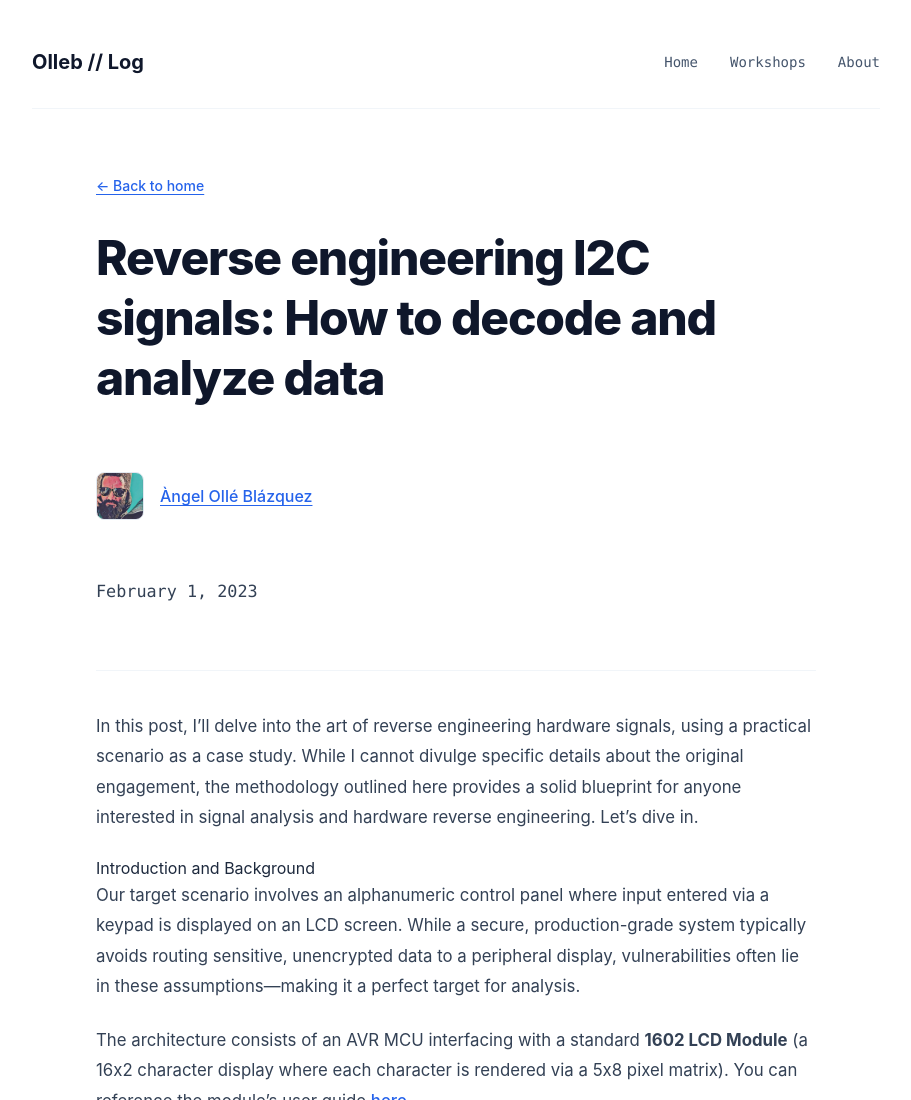
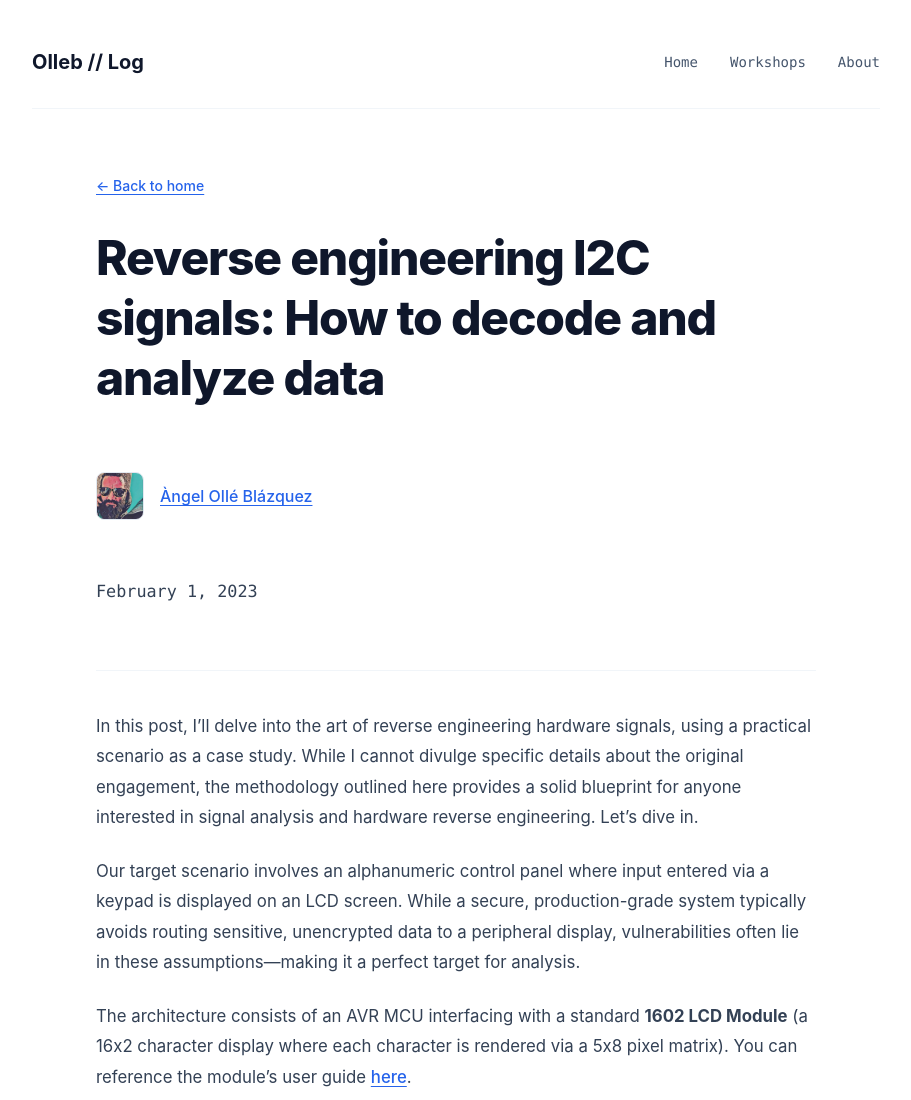
Before and after one commit to aolle/aolle.github.io, an Astro site: page /posts/i2c-signal-reversing in a window 1280 px wide. Shown: the top 1100 px of the page, without its empty margins (184-1095 px from the left). Built offline with nearby package versions, Linux system fonts and the light colour scheme; Astro itself is replaced by a stand-in of ours.

Commit message:
remove title

```diff
--- a/src/content/blog/I2C-signal-reversing.md
+++ b/src/content/blog/I2C-signal-reversing.md
@@ -5,8 +5,6 @@ date: 2023-02-01
 ---
 
 In this post, I'll delve into the art of reverse engineering hardware signals, using a practical scenario as a case study. While I cannot divulge specific details about the original engagement, the methodology outlined here provides a solid blueprint for anyone interested in signal analysis and hardware reverse engineering. Let's dive in.
-
-# Introduction and Background
 
 Our target scenario involves an alphanumeric control panel where input entered via a keypad is displayed on an LCD screen. While a secure, production-grade system typically avoids routing sensitive, unencrypted data to a peripheral display, vulnerabilities often lie in these assumptions—making it a perfect target for analysis.
 
```
